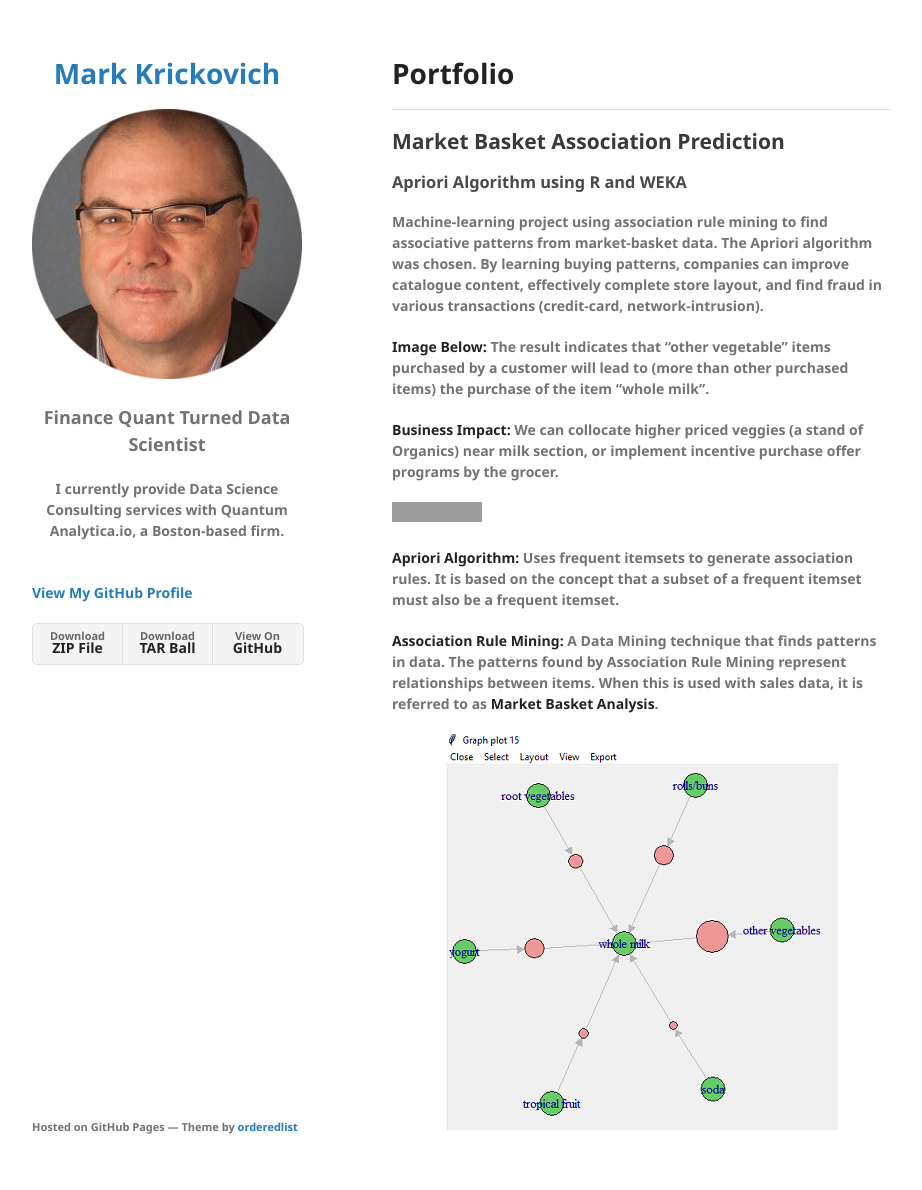
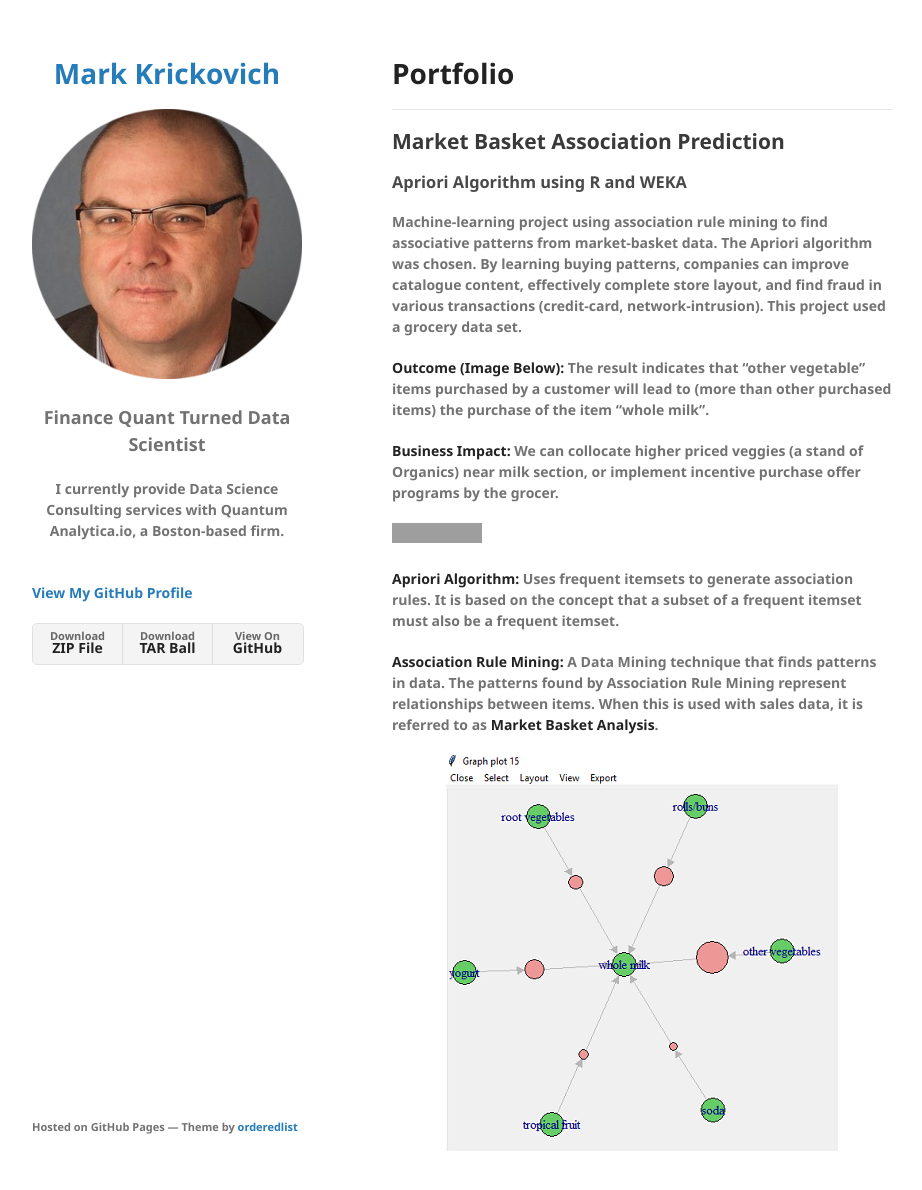
Before and after one commit to MarkKrickovich/MarkKrickovich.github.io, a Jekyll site: the page built from index.md, in a window 1280 px wide and 1206 px high. Shown: the top 1190 px of the window, without its empty margins (178-1100 px from the left). Built offline with Jekyll 4.4.1, drawn with Linux system fonts in a browser that asks for light colours; our own code applies the rules of GitHub Pages for plain Markdown files; grey boxes are pictures that could not be loaded.

Commit message:
Update index.md

```diff
--- a/index.md
+++ b/index.md
@@ -3,9 +3,9 @@
 ## Market Basket Association Prediction
 ###  Apriori Algorithm using R and WEKA
 
-Machine-learning project using association rule mining to find associative patterns from market-basket data.  The Apriori algorithm was chosen.  By learning buying patterns, companies can improve catalogue content, effectively complete store layout, and find fraud in various transactions (credit-card, network-intrusion).
+Machine-learning project using association rule mining to find associative patterns from market-basket data.  The Apriori algorithm was chosen.  By learning buying patterns, companies can improve catalogue content, effectively complete store layout, and find fraud in various transactions (credit-card, network-intrusion). This project used a grocery data set.
 
-**Image Below:** The result indicates that “other vegetable” items purchased by a customer will lead to (more than other purchased items) the purchase of the item “whole milk”.
+**Outcome (Image Below):** The result indicates that “other vegetable” items purchased by a customer will lead to (more than other purchased items) the purchase of the item “whole milk”.
 
 **Business Impact:**  We can collocate higher priced veggies (a stand of Organics) near milk section, or implement incentive purchase offer programs by the grocer.
 
```
